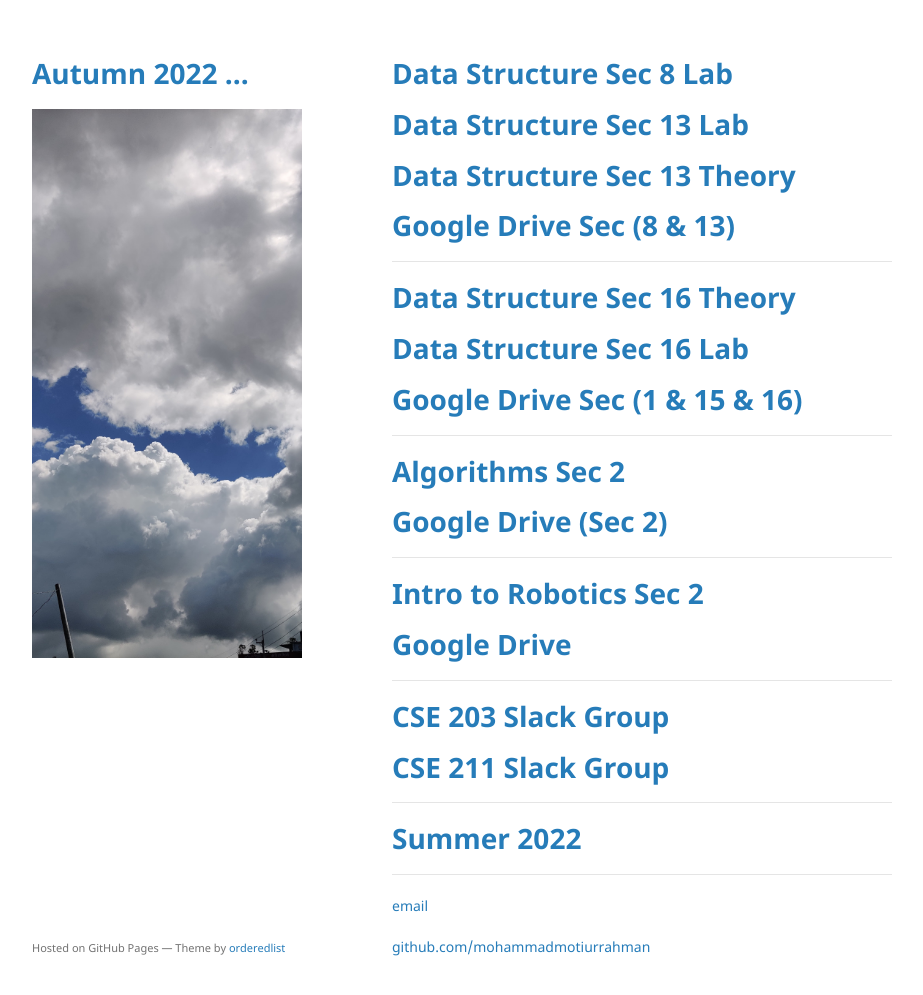
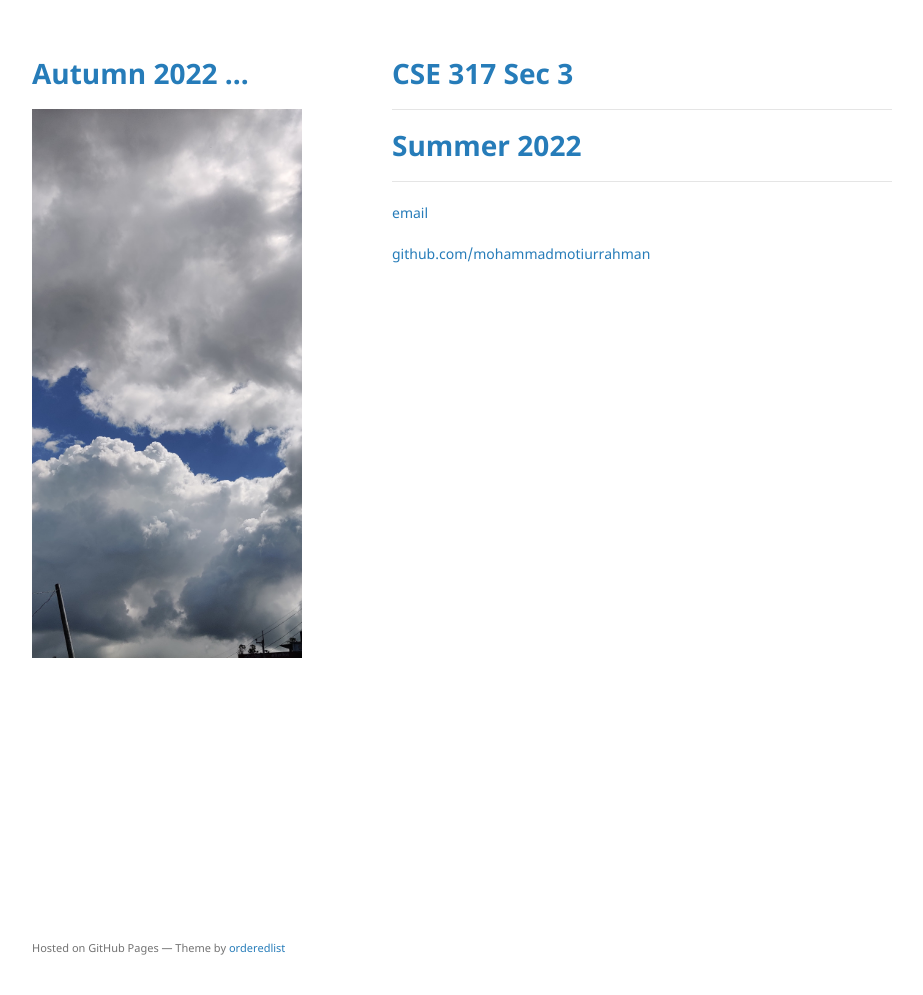
Before and after one commit to mohammadmotiurrahman/mohammadmotiurrahman.github.io, a Jekyll site: the page built from index.md, in a window 1280 px wide and 1027 px high. Shown: the top 995 px of the window, without its empty margins (178-1101 px from the left). Built offline with Jekyll 4.4.1, drawn with Linux system fonts in a browser that asks for light colours; our own code applies the rules of GitHub Pages for plain Markdown files.

Commit message:
Update index.md

```diff
--- a/index.md
+++ b/index.md
@@ -1,30 +1,8 @@
 
-# [Data Structure Sec 8 Lab](https://mohammadmotiurrahman.github.io/cse203_8L)
-# [Data Structure Sec 13 Lab](https://mohammadmotiurrahman.github.io/cse203_13L)
-# [Data Structure Sec 13 Theory](https://mohammadmotiurrahman.github.io/cse203_13)
-# [Google Drive Sec (8 & 13)](https://drive.google.com/drive/folders/10fW4uC57ErceiyXK2ZZGZN2LmeDABelm?usp=sharing)
+# [CSE 317 Sec 3](https://mohammadmotiurrahman.github.io/cse317_3)
 
 * * *
-# [Data Structure Sec 16 Theory](https://mohammadmotiurrahman.github.io/cse203_16)
-# [Data Structure Sec 16 Lab](https://mohammadmotiurrahman.github.io/cse203_16L)
-# [Google Drive Sec (1 & 15 & 16)](https://drive.google.com/drive/folders/132vH8qf-gTrWfqJmCRRGNBE6iKzPQBdJ?usp=sharing)
-
-* * *
-# [Algorithms Sec 2](https://mohammadmotiurrahman.github.io/cse211_2)
-# [Google Drive (Sec 2)](https://drive.google.com/drive/folders/1K3MD1XFtCfr700KjvasbbBVfn21gmRCg?usp=sharing)
-
-
-* * *
-# [Intro to Robotics Sec 2](https://mohammadmotiurrahman.github.io/cse426_1)
-# [Google Drive](#)
-
-
-* * *
-# [CSE 203 Slack Group](https://cse203autumn22.slack.com/)
-# [CSE 211 Slack Group](https://cse211autumn22.slack.com/)
-
-* * *
-# [Summer 2022](https://mohammadmotiurrahman.github.io/summer2022)
+# [Summer 2022](https://mohammadmotiurrahman.github.io/autumn2022)
 
 * * *
 
```
